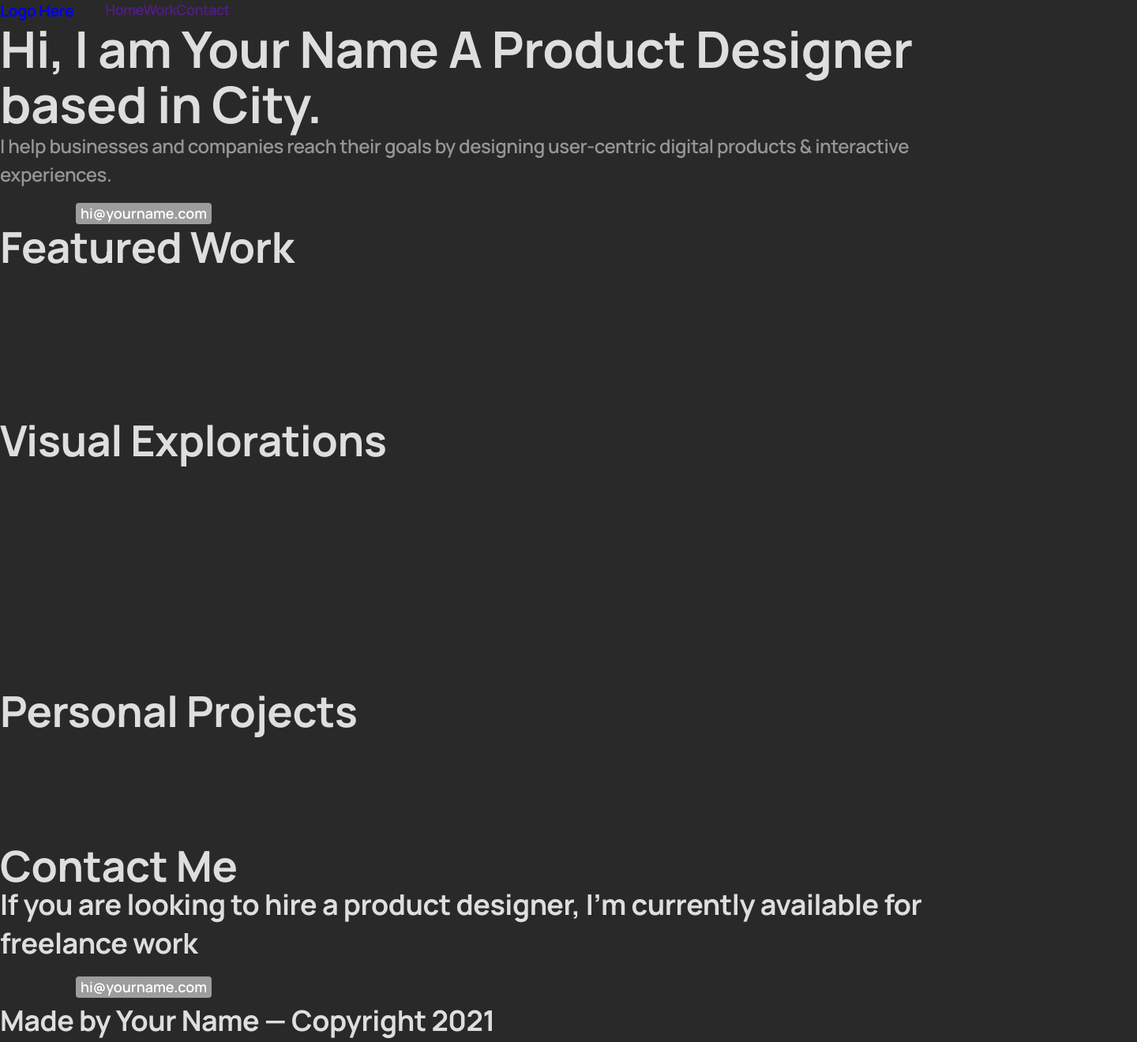
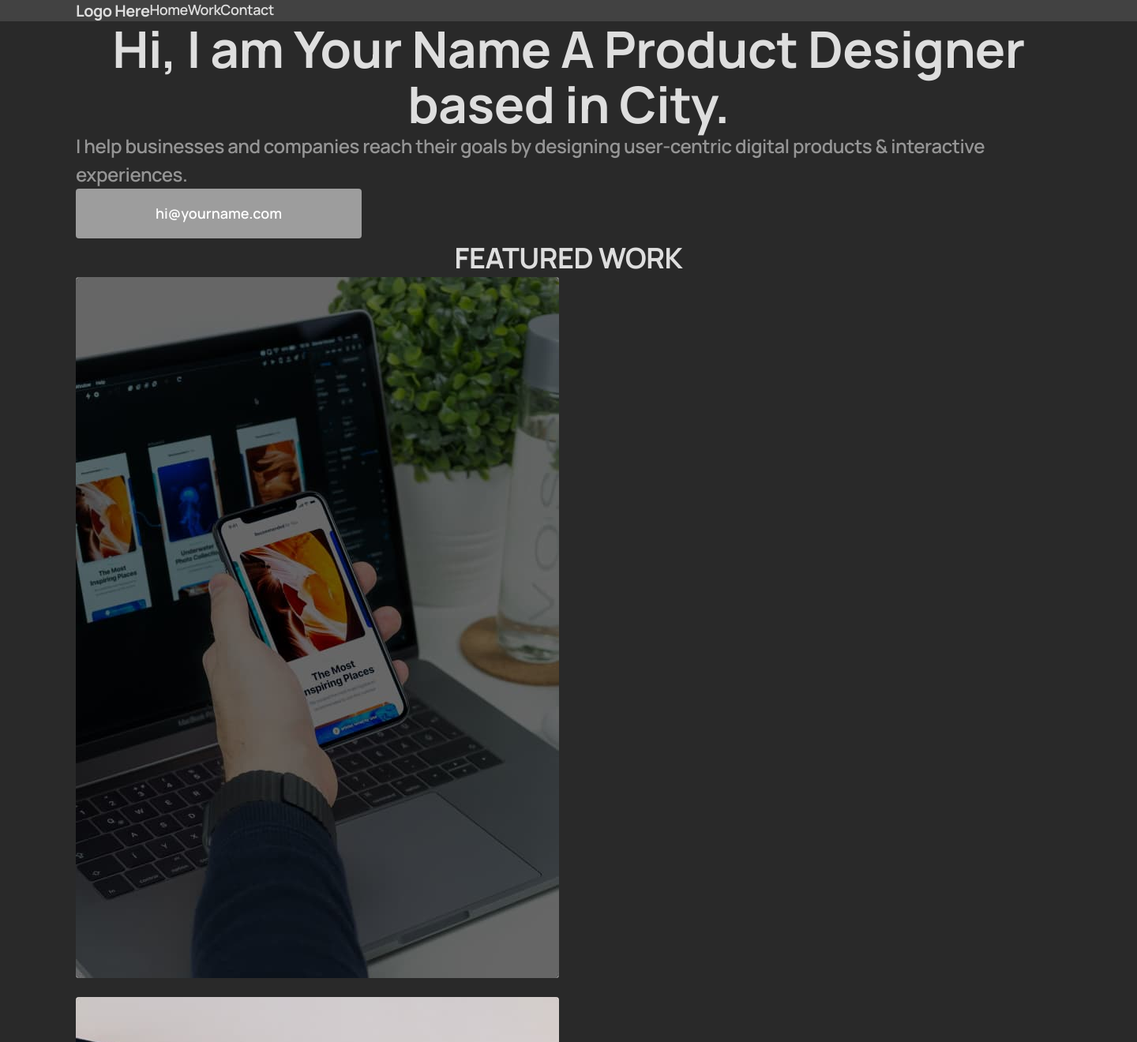
Before and after one commit to KaterynaMal/designer-portfolio, a plain HTML site: page index.html in a window 1280 px wide. Shown: the top 1320 px of the page at 79% size, 1440 px wide, since content can reach past the window. Drawn offline with Linux system fonts and the light colour scheme.

Commit message:
section featured work

```diff
--- a/css/styles.css
+++ b/css/styles.css
@@ -1,6 +1,6 @@
 :root {
-    --primary-text-color: #DEDEDE;
-    --secondary-text-color: #959595;
+    --primary-text-color: #959595 ;
+    --secondary-text-color: #DEDEDE;
     --white-text-color: #ffffff;
     --background-button-color: #9D9D9D;
 }
@@ -9,16 +9,29 @@
 шрифти боді,колір .... - це не заголовки */
 
 body {
-background-color: #292929;
+background-color: #DBDBDB;
 color: var(--primary-text-color);
 font-family: 'Manrope', sans-serif;
 font-style: normal;
-font-weight: 700;
-font-size: 36px;
-line-height: 49px;
+font-weight: 600;
+    font-size: 24px;
+    line-height: 36px;
+
 letter-spacing: -0.5px;
 
 margin: 0;
+
+}
+
+.container {
+    width: 1248px;
+    padding-left: 96px;
+    padding-right: 96px;
+    background-color: #292929;
+    margin-left: 0;
+    margin-right: 0;
+
+
 }
 
 h1,
@@ -30,28 +43,38 @@ ul {
 }
 
 .list {
+
     list-style: none;
-
+    padding: 0;
 }
 
 .link {
+    display: block;
     text-decoration: none;
 }
 
-header {
+.header-container {
     display: flex;
+    background-color: rgba(50, 50, 50, 0.9);
 
 
 }
 
 .header-nav {
     display: flex;
+
+
 }
 
 .logo {
-
+    color: var(--secondary-text-color);
+    font-weight: 700;
     font-size: 20px;
         line-height: 27px;
+}
+
+.nav-item .link {
+    color: var(--secondary-text-color);
 }
 
 .nav-item,
@@ -62,17 +85,21 @@ header {
 }
 
 .main.title {
+
     font-weight: 700;
         font-size: 64px;
         line-height: 70px;
+        color: var(--secondary-text-color);
 }
 
+/*
 .hero p {
     color: var(--secondary-text-color);
-    font-weight: 600;
+
         font-size: 24px;
         line-height: 36px;
 }
+*/
 
 .button {
 
@@ -82,8 +109,78 @@ header {
     background-color: var(--background-button-color);
     text-align: center;
 
+    display: flex;
+    align-items: center;
 
-        margin-left: 96px;
         border: none;
         border-radius: 4px;
+        padding: 19px 101px;
 }
+.featured-work-title {
+    font-size: 16px;
+    font-style: normal;
+        line-height: 16px;
+
+        letter-spacing: 1.5px;
+        text-transform: uppercase;
+        opacity: 0,7;
+}
+
+
+.img {
+    display: block;
+    max-width: 100%;
+    height: auto;
+
+
+    border-radius: 4px;
+    background-color: #292929;
+}
+
+
+.featured-work-item {
+   display: block;
+   max-width: 612px;
+
+}
+
+
+
+
+.featured-work-item:nth-child(-n+2) {
+    margin-bottom: 24px;
+}
+
+.featured-work-item:nth-child(2n+1) {
+margin-right: 24px;
+}
+
+.title {
+
+    color: var(--secondary-text-color);
+    font-style: normal;
+    font-weight: 700;
+        font-size: 36px;
+        line-height: 49px;
+        text-align: center;
+        letter-spacing: -0.5px;
+}
+
+.contacting p {
+    text-align: center;
+}
+
+.contacting .button {
+   display: flex;
+justify-content: center;
+    align-items: center;
+    margin: auto
+}
+
+.underline-copyright span {
+    color: var(--white-text-color);
+}
+
+.underline-copyright {
+    font-size: 16px;
+}
--- a/index.html
+++ b/index.html
@@ -13,6 +13,7 @@
 
 <body>
     <header>
+        <div class="container header-container">
         <a class="logo link" href="./index.html">
             <img src="" alt="">Logo Here
         </a>
@@ -29,12 +30,14 @@
             </li>
 
         </ul>
+        </div>
 
     </header>
 
     <main>
         <!--Hero section-->
         <section class="hero">
+            <div class="container">
             <h1 class="main title">Hi, I am Your Name
             A Product Designer
             based in City.
@@ -44,46 +47,50 @@
         products & interactive experiences.</p>
 
 
-        <a href=""><button class="button">
-         hi@yourname.com</button></a>
+        <button type="button" class="button">
+         hi@yourname.com</button>
+        </div>
 
 
         </section>
 
         <!--featured-work-->
         <section class="featured-work">
+            <div class="container">
             <h2 class="featured-work-title title">Featured Work</h2>
 
             <ul class="featured-work-list list">
             <li class="featured-work-item">
-                <a href="">
-                    <img src="" alt="">
+                <a class="link" href="">
+                    <img class="img" src="./img/unsplash_mxPiMiz7KCo-2.jpg" alt="" width="612">
                 </a>
             </li>
             <li class="featured-work-item">
                 <a href="">
-                    <img src="" alt="">
+                    <img class="img" src="./img/unsplash_g-pKprPg5yw-2.jpg" alt="" width="612">
                 </a>
 
             </li>
             <li class="featured-work-item">
                 <a href="">
-                    <img src="" alt="">
+                    <img class="img"src="./img/unsplash_pqzRfBhd9r0-2.jpg" alt="" width="612">
                 </a>
 
             </li>
             <li class="featured-work-item">
                 <a href="">
-                    <img src="" alt="">
+                    <img class="img" src="./img/unsplash_x-HpilsdKEk-2.jpg" alt="" width="612">
                 </a>
 
             </li>
             </ul>
+            </div>
 
         </section>
 
         <!--Visual Explorations-->
         <section class="visual-explorations">
+            <div class="container">
             <h2 class="title">Visual Explorations</h2>
 
             <ul class="visual-explorations-list list">
@@ -113,10 +120,12 @@
                         <img src="" alt="">
                     </a></li>
             </ul>
+            </div>
         </section>
 
         <!--Personal Projects-->
         <section class="Personal Projects">
+            <div class="container">
             <h2 class="title">Personal Projects</h2>
 
             <ul class="personal-projects-list list">
@@ -139,6 +148,7 @@
 
                 </li>
             </ul>
+            </div>
 
         </section>
 
@@ -150,18 +160,21 @@
     <footer>
         <!--Contact Me-->
         <section class="contacting">
+            <div class="container">
             <h2 class="title">Contact Me</h2>
 
-            <p>If you are looking to hire a product designer,
-                I’m currently available for freelance work</p>
+            <p>If you are looking to hire a product designer,</p>
+                <p>I’m currently available for freelance work</p>
 
-            <button class="button">hi@yourname.com</button>
+            <button type="button" class="button">hi@yourname.com</button>
+            </div>
 
         </section>
 
         <section class="underline">
+            <div class="container">
             <h1></h1>
-            <p class="underline-copyright">Made by Your Name — Copyright 2021</p>
+            <p class="underline-copyright">Made by <span> Your Name</span> — Copyright 2021</p>
 
             <ul class="social-list list">
                 <li class="social-item">
@@ -180,6 +193,7 @@
                     <a href=""></a>
                 </li>
             </ul>
+            </div>
 
 
         </section>
```
Also changed, not shown: img/unsplash_XHVpWcr5grQ-2.jpg (added), img/unsplash_g-pKprPg5yw-2.jpg (added), img/unsplash_mxPiMiz7KCo-2.jpg (added), img/unsplash_pqzRfBhd9r0-2.jpg (added), img/unsplash_x-HpilsdKEk-2.jpg (added), 1 other file.
